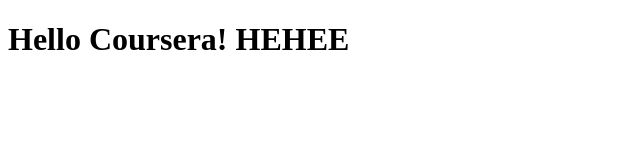
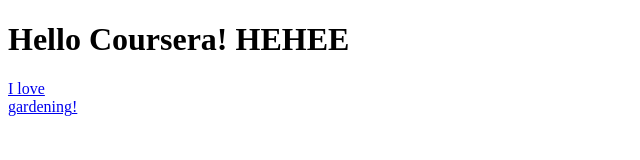
Before and after one commit to Bmingg/coursera-test, a plain HTML site: page site/index.html in a window 1280 px wide. Shown: the whole page, without its empty margins (0-640 px from the left). Drawn offline with Linux system fonts and the light colour scheme.

Commit message:
Add href

```diff
--- a/site/index.html
+++ b/site/index.html
@@ -8,5 +8,6 @@
 </head>
 <body>
     <h1>Hello Coursera! HEHEE</h1>
+    <a href="https://facebook.com">I love <div>gardening<span>!</span></div></a>
 </body>
 </html>
```
